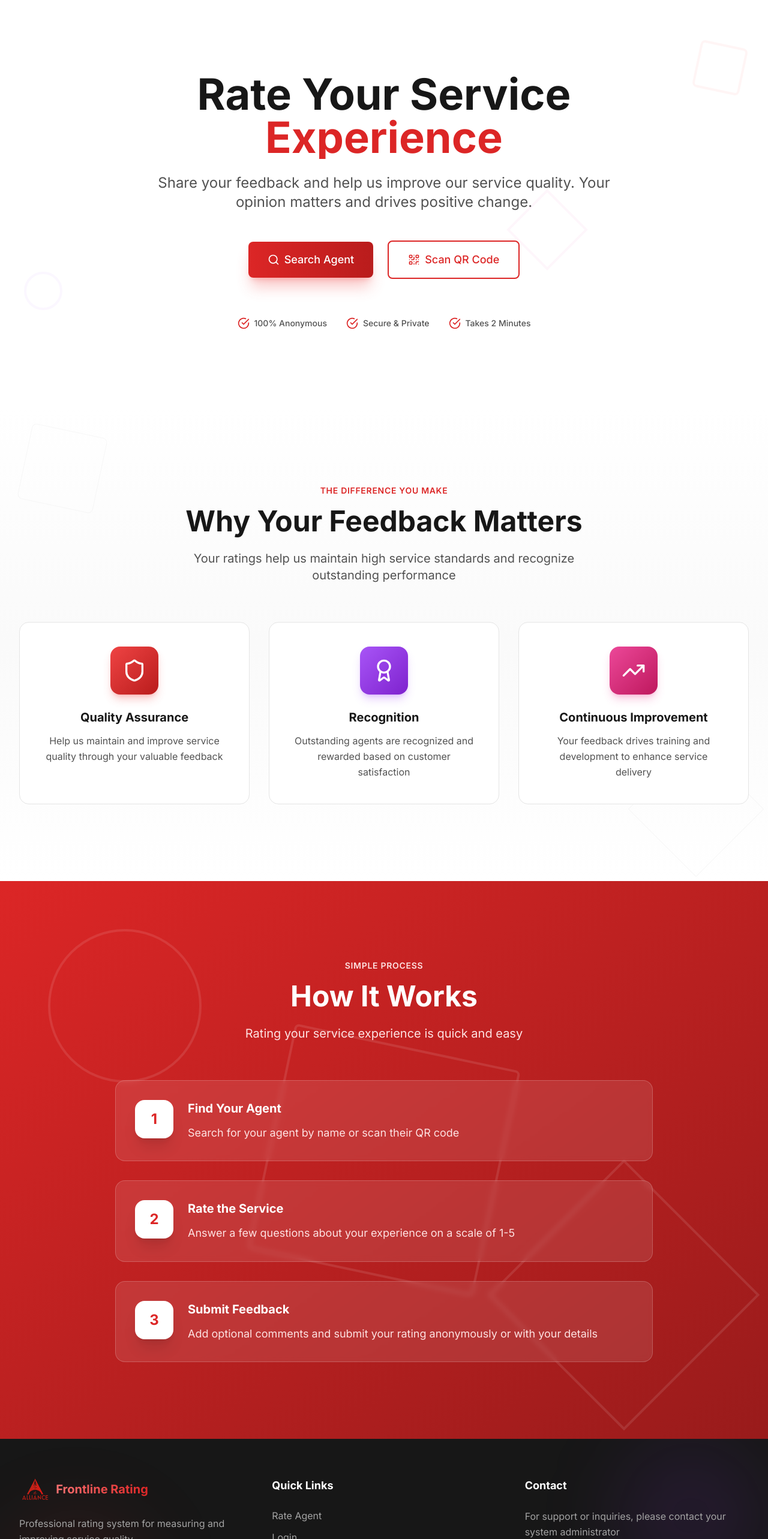
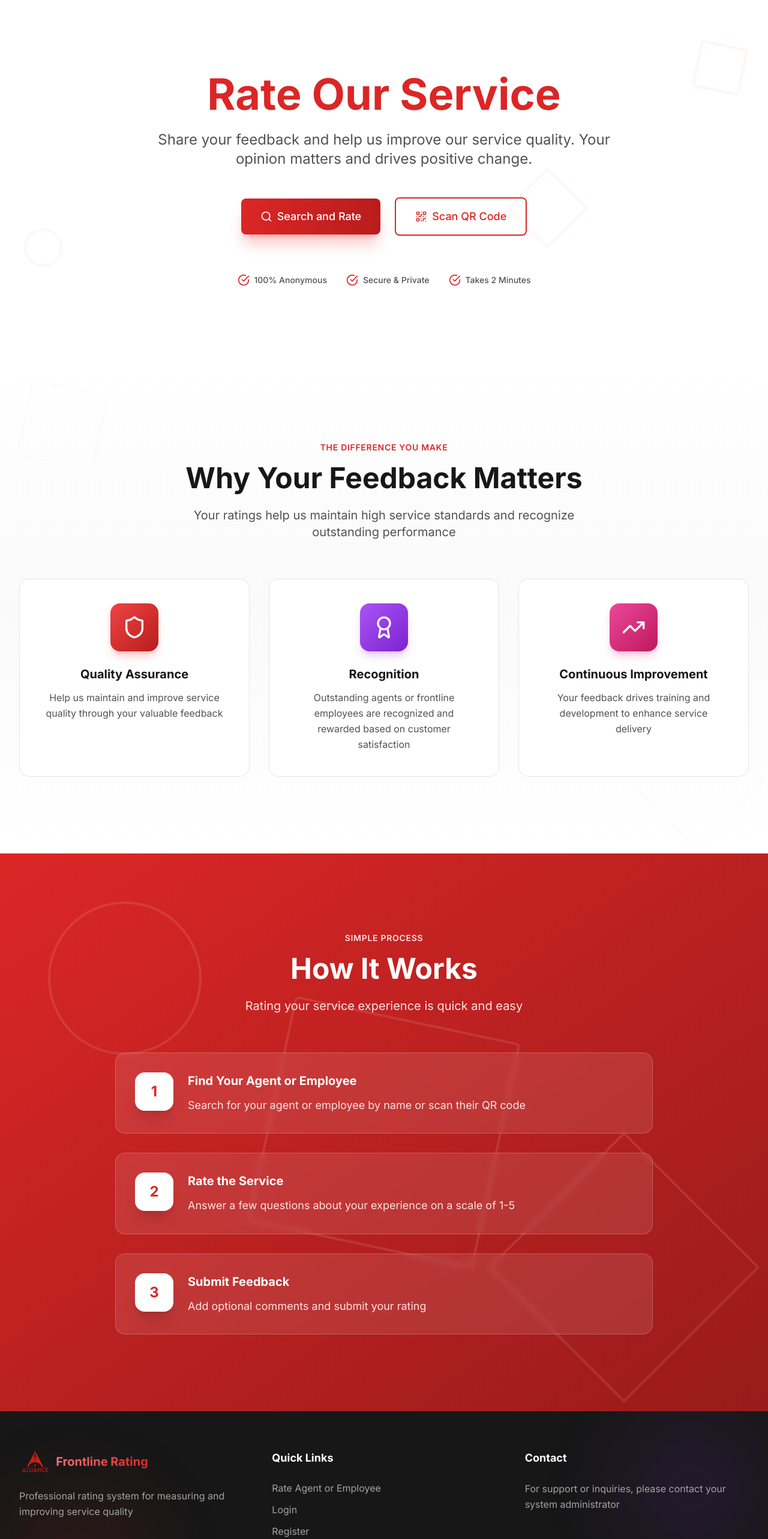
Before and after one commit to TsepisoMotloung/front-line-rating-v1-Revamp, a Next.js app: page / in a window 1280 px wide. Shown: the part 80-2646 px from the top of the page at 60% size. Built offline with nearby package versions, Linux system fonts and the light colour scheme.

Commit message:
First Commit

```diff
--- a/app/auth/forgot-password/page.tsx
+++ b/app/auth/forgot-password/page.tsx
@@ -128,7 +128,7 @@ export default function ForgotPasswordPage() {
                     value={email}
                     onChange={(e) => setEmail(e.target.value)}
                     className="input pl-10"
-                    placeholder="you@example.com"
+                    placeholder="user@example.com"
                   />
                 </div>
               </div>
--- a/app/auth/login/page.tsx
+++ b/app/auth/login/page.tsx
@@ -83,7 +83,7 @@ export default function LoginPage() {
                     value={formData.email}
                     onChange={(e) => setFormData({ ...formData, email: e.target.value })}
                     className="input pl-10"
-                    placeholder="you@example.com"
+                    placeholder="user@example.com"
                   />
                 </div>
               </div>
--- a/app/auth/register/page.tsx
+++ b/app/auth/register/page.tsx
@@ -138,7 +138,7 @@ export default function RegisterPage() {
                       value={formData.name}
                       onChange={(e) => setFormData({ ...formData, name: e.target.value })}
                       className="input pl-10"
-                      placeholder="John Doe"
+                      placeholder="Tsepiso Motloung"
                     />
                   </div>
                 </div>
@@ -159,7 +159,7 @@ export default function RegisterPage() {
                       value={formData.email}
                       onChange={(e) => setFormData({ ...formData, email: e.target.value })}
                       className="input pl-10"
-                      placeholder="john@example.com"
+                      placeholder="user@example.com"
                     />
                   </div>
                 </div>
--- a/app/page.tsx
+++ b/app/page.tsx
@@ -51,9 +51,9 @@ export default function Home() {
 
 
             <h1 className="text-5xl lg:text-7xl font-bold text-neutral-900 mb-6 leading-tight">
-              Rate Your Service
+
               <span className="block bg-gradient-to-r from-primary-600 text-primary-6000 to-primary-600 bg-clip-text text-transparent">
-                Experience
+                Rate Our Service
               </span>
             </h1>
 
@@ -68,7 +68,7 @@ export default function Home() {
                 className="btn btn-primary btn-lg flex items-center space-x-2 w-full sm:w-auto shadow-xl shadow-primary-500/30 hover:shadow-2xl hover:shadow-primary-500/40 hover:-translate-y-1 transition-all duration-300"
               >
                 <Search className="w-5 h-5" />
-                <span>Search Agent</span>
+                <span>Search and Rate</span>
               </Link>
               <Link
                 href="/rate/scan"
@@ -145,7 +145,7 @@ export default function Home() {
                   Recognition
                 </h3>
                 <p className="text-neutral-600 leading-relaxed">
-                  Outstanding agents are recognized and rewarded based on customer satisfaction
+                  Outstanding agents or frontline employees are recognized and rewarded based on customer satisfaction
                 </p>
               </div>
             </div>
@@ -200,10 +200,10 @@ export default function Home() {
                 </div>
                 <div className="flex-1">
                   <h3 className="text-xl font-bold text-white mb-3">
-                    Find Your Agent
+                    Find Your Agent or Employee
                   </h3>
                   <p className="text-primary-100 leading-relaxed text-lg">
-                    Search for your agent by name or scan their QR code
+                    Search for your agent or employee by name or scan their QR code
                   </p>
                 </div>
               </div>
@@ -231,7 +231,7 @@ export default function Home() {
                     Submit Feedback
                   </h3>
                   <p className="text-primary-100 leading-relaxed text-lg">
-                    Add optional comments and submit your rating anonymously or with your details
+                    Add optional comments and submit your rating
                   </p>
                 </div>
               </div>
@@ -265,7 +265,7 @@ export default function Home() {
               <ul className="space-y-3 text-neutral-400">
                 <li>
                   <Link href="/rate" className="hover:text-primary-400 transition-colors inline-flex items-center group">
-                    <span className="group-hover:translate-x-1 transition-transform">Rate Agent</span>
+                    <span className="group-hover:translate-x-1 transition-transform">Rate Agent or Employee</span>
                   </Link>
                 </li>
                 <li>
--- a/app/rate/[agentId]/page.tsx
+++ b/app/rate/[agentId]/page.tsx
@@ -209,7 +209,7 @@ export default function RatingFormPage({ params }: { params: { agentId: string }
           {/* Rating Form */}
           <div className="card">
             <div className="card-header">
-              <h3 className="text-xl font-semibold text-neutral-900">Rate Your Service Experience</h3>
+              <h3 className="text-xl font-semibold text-neutral-900">Rate Our Service</h3>
               <p className="text-sm text-neutral-600 mt-1">
                 Your feedback helps us improve our service quality
               </p>
@@ -241,7 +241,7 @@ export default function RatingFormPage({ params }: { params: { agentId: string }
                 <div className="border-t pt-6">
                   <h4 className="font-semibold text-neutral-900 mb-4">Your Information</h4>
 
-                  <div className="flex items-center mb-4">
+                  {/* <div className="flex items-center mb-4">
                     <input
                       type="checkbox"
                       id="anonymous"
@@ -252,7 +252,7 @@ export default function RatingFormPage({ params }: { params: { agentId: string }
                     <label htmlFor="anonymous" className="ml-2 text-sm text-neutral-700">
                       Submit anonymously
                     </label>
-                  </div>
+                  </div> */}
 
                   {!formData.isAnonymous && (
                     <div className="space-y-4">
@@ -271,14 +271,14 @@ export default function RatingFormPage({ params }: { params: { agentId: string }
                             value={formData.customerName}
                             onChange={(e) => setFormData({ ...formData, customerName: e.target.value })}
                             className="input pl-10"
-                            placeholder="John Doe"
+                            placeholder="Tsepiso Motloung"
                           />
                         </div>
                       </div>
 
                       <div>
                         <label htmlFor="customerContact" className="label">
-                          Contact (Phone or Email)
+                          Phone Number
                         </label>
                         <div className="relative">
                           <div className="absolute inset-y-0 left-0 pl-3 flex items-center pointer-events-none">
@@ -290,7 +290,7 @@ export default function RatingFormPage({ params }: { params: { agentId: string }
                             value={formData.customerContact}
                             onChange={(e) => setFormData({ ...formData, customerContact: e.target.value })}
                             className="input pl-10"
-                            placeholder="+266 5000 0000 or email@example.com"
+                            placeholder="+266 5000 0000"
                           />
                         </div>
                       </div>
--- a/app/rate/page.tsx
+++ b/app/rate/page.tsx
@@ -97,10 +97,10 @@ export default function RateAgentPage() {
           {/* Header */}
           <div className="text-center mb-12">
             <h1 className="text-4xl font-bold text-neutral-900 mb-4">
-              Find Your Agent
+              Find Your Agent or Frontline Employee
             </h1>
             <p className="text-lg text-neutral-600">
-              Search for the agent who served you to share your feedback
+              Search for the agent or employee who served you to share your feedback
             </p>
           </div>
 
@@ -128,7 +128,7 @@ export default function RateAgentPage() {
               <form onSubmit={(e) => e.preventDefault()} className="space-y-6">
                 <div>
                   <label htmlFor="search" className="label">
-                    Agent Name
+                    Agent or Employee Name
                   </label>
                   <div className="relative">
                     <div className="absolute inset-y-0 left-0 pl-3 flex items-center pointer-events-none">
@@ -140,7 +140,7 @@ export default function RateAgentPage() {
                       value={searchQuery}
                       onChange={(e) => setSearchQuery(e.target.value)}
                       className="input pl-10"
-                      placeholder="Start typing an agent name..."
+                      placeholder="Start typing an agent/empoyee name..."
                     />
                   </div>
                 </div>
```
